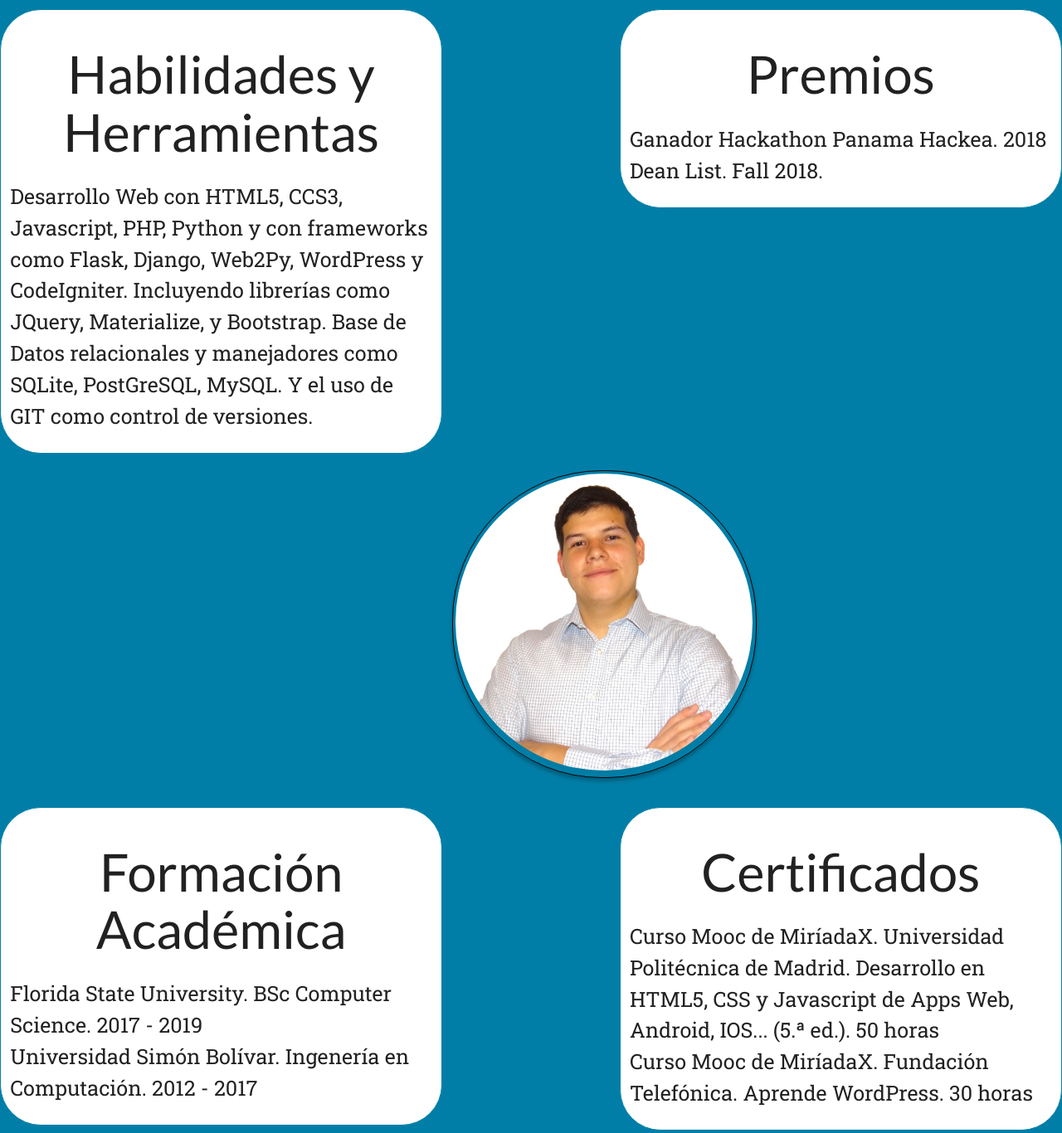
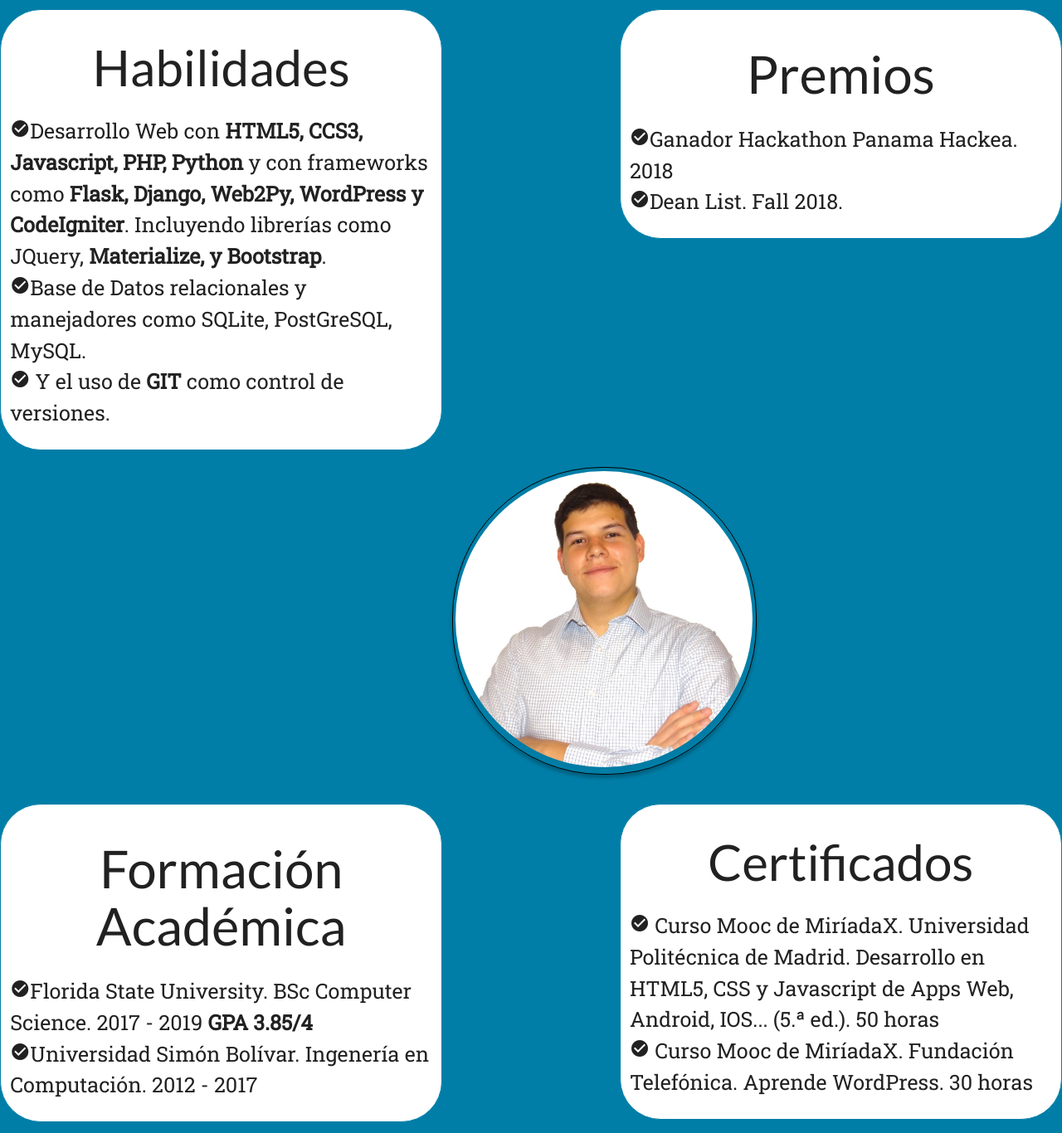
Before and after one commit to pedrozad/pedrozad.github.io, a plain HTML site: page index.html in a window 1280 px wide. Shown: the part 220-1586 px from the top of the page at 83% size. Drawn offline with nearby package versions, Linux system fonts and the light colour scheme.

Commit message:
Changes in the headings and inserting icons

```diff
--- a/index.html
+++ b/index.html
@@ -17,7 +17,7 @@
 <!-- <script src="materialize/js/materialize.min.js"></script> -->
 
 <!-- Materialize icons -->
-<!-- <link href="https://fonts.googleapis.com/icon?family=Material+Icons" rel="stylesheet"> -->
+<link href="https://fonts.googleapis.com/icon?family=Material+Icons" rel="stylesheet">
 
 <!-- Google fonts Lato and Roboto Slab-->
 <link href="https://fonts.googleapis.com/css?family=Lato|Roboto+Slab|Jura" rel="stylesheet">
@@ -26,6 +26,11 @@
 <style>
     h1 {
         font-family: 'Lato';
+        text-align: center;
+    }
+    h2 {
+        font-family: 'Lato';
+        font-size: 4rem;
         text-align: center;
     }
     #subtitle{
@@ -96,11 +101,16 @@
      </div>
 
         <div class="col s10 l5 box">
-            <h1>Habilidades y Herramientas</h1>
+
+                <h2>Habilidades</h1>
+
             <p class="flow-text">
-                Desarrollo Web con HTML5, CCS3, Javascript, PHP, Python y con frameworks como Flask, Django, Web2Py, WordPress
-                y CodeIgniter. Incluyendo librerías como JQuery, Materialize, y Bootstrap. Base de Datos relacionales y manejadores
-                como SQLite, PostGreSQL, MySQL. Y el uso de GIT como control de versiones.
+                <i class="material-icons">check_circle</i></span>Desarrollo Web con <span style="font-weight: bold;">HTML5, CCS3, Javascript, PHP, Python</span> y con frameworks como <span style="font-weight: bold;">Flask, Django, Web2Py, WordPress
+                y CodeIgniter</span>. Incluyendo librerías como JQuery, <span style="font-weight: bold;">Materialize, y Bootstrap</span>.
+                <br>
+                <i class="material-icons">check_circle</i></span>Base de Datos relacionales y manejadores como SQLite, PostGreSQL, MySQL.
+                <br>
+                <i class="material-icons">check_circle</i></span> Y el uso de <span style="font-weight: bold;">GIT</span> como control de versiones.
             </p>
         </div>
 
@@ -108,8 +118,8 @@
         <div class="col offset-s2 s10 offset-l2 l5 box">
             <h1>Premios</h1>
             <p class="flow-text">
-                Ganador Hackathon Panama Hackea. 2018 <br>
-                Dean List. Fall 2018.
+                <i class="material-icons">check_circle</i></span>Ganador Hackathon Panama Hackea. 2018 <br>
+                <i class="material-icons">check_circle</i></span>Dean List. Fall 2018.
             </p>
         </div>
 </div>
@@ -129,18 +139,19 @@
         <div class="col s10 l5 box">
             <h1>Formación Académica</h1>
             <p class="flow-text">
-                Florida State University.  BSc Computer Science. 2017 - 2019 <br>
-                Universidad Simón Bolívar. Ingenería en Computación. 2012 - 2017
+                <i class="material-icons">check_circle</i></span>Florida State University.  BSc Computer Science. 2017 - 2019 <span style="font-weight: bold;">GPA 3.85/4</span><br>
+                <i class="material-icons">check_circle</i></span>Universidad Simón Bolívar. Ingenería en Computación. 2012 - 2017
             </p>
         </div>
 
 
         <div class="col offset-s2 s10  offset-l2 l5 box">
-            <h1>Certificados</h1>
+            <h2>Certificados</h1>
             <p class="flow-text">
-                Curso Mooc de MiríadaX. Universidad Politécnica de Madrid. Desarrollo en HTML5, CSS y Javascript de Apps Web, Android, IOS... (5.ª ed.). 50 horas
+                <span>
+                    <i class="material-icons">check_circle</i></span> Curso Mooc de MiríadaX. Universidad Politécnica de Madrid. Desarrollo en HTML5, CSS y Javascript de Apps Web, Android, IOS... (5.ª ed.). 50 horas
                 <br>
-                Curso Mooc de MiríadaX. Fundación Telefónica. Aprende WordPress. 30 horas
+                <i class="material-icons">check_circle</i></span> Curso Mooc de MiríadaX. Fundación Telefónica. Aprende WordPress. 30 horas
 
             </p>
         </div>
```
